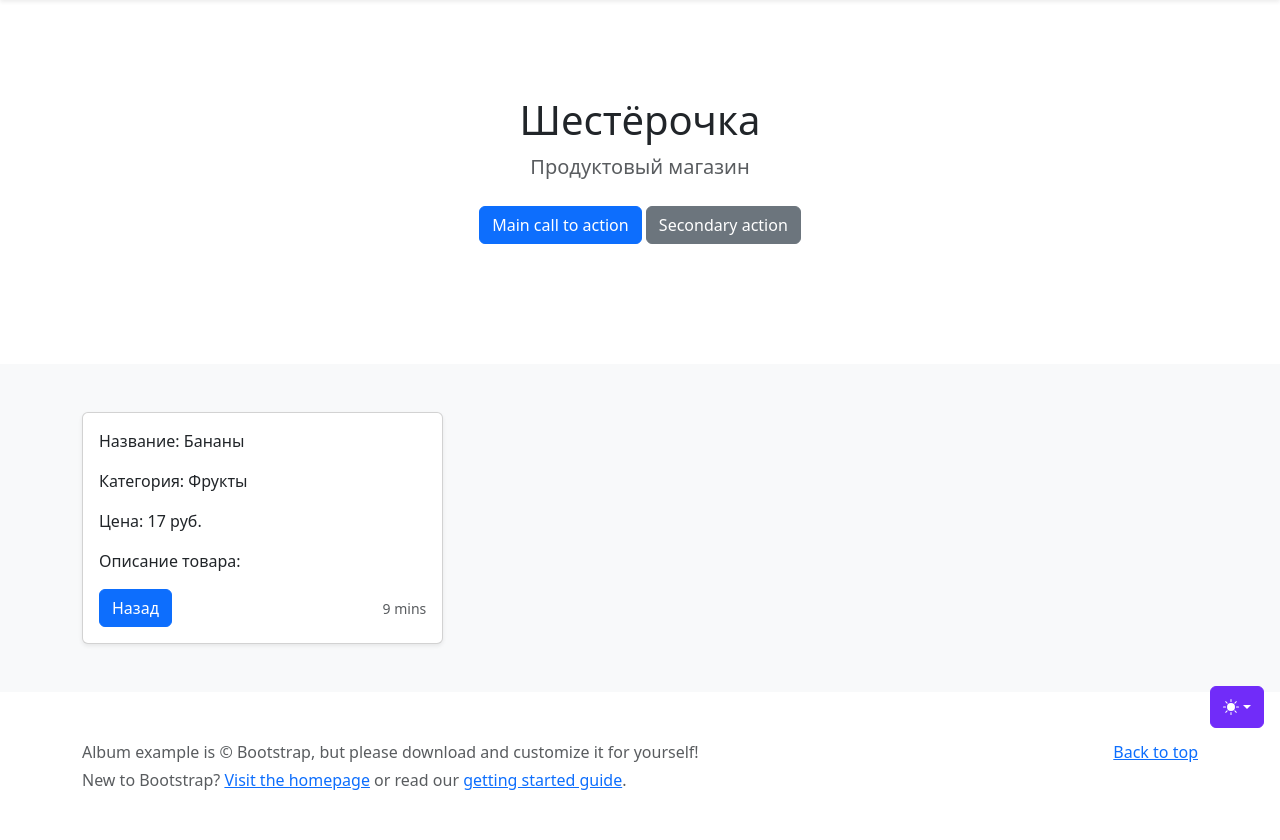
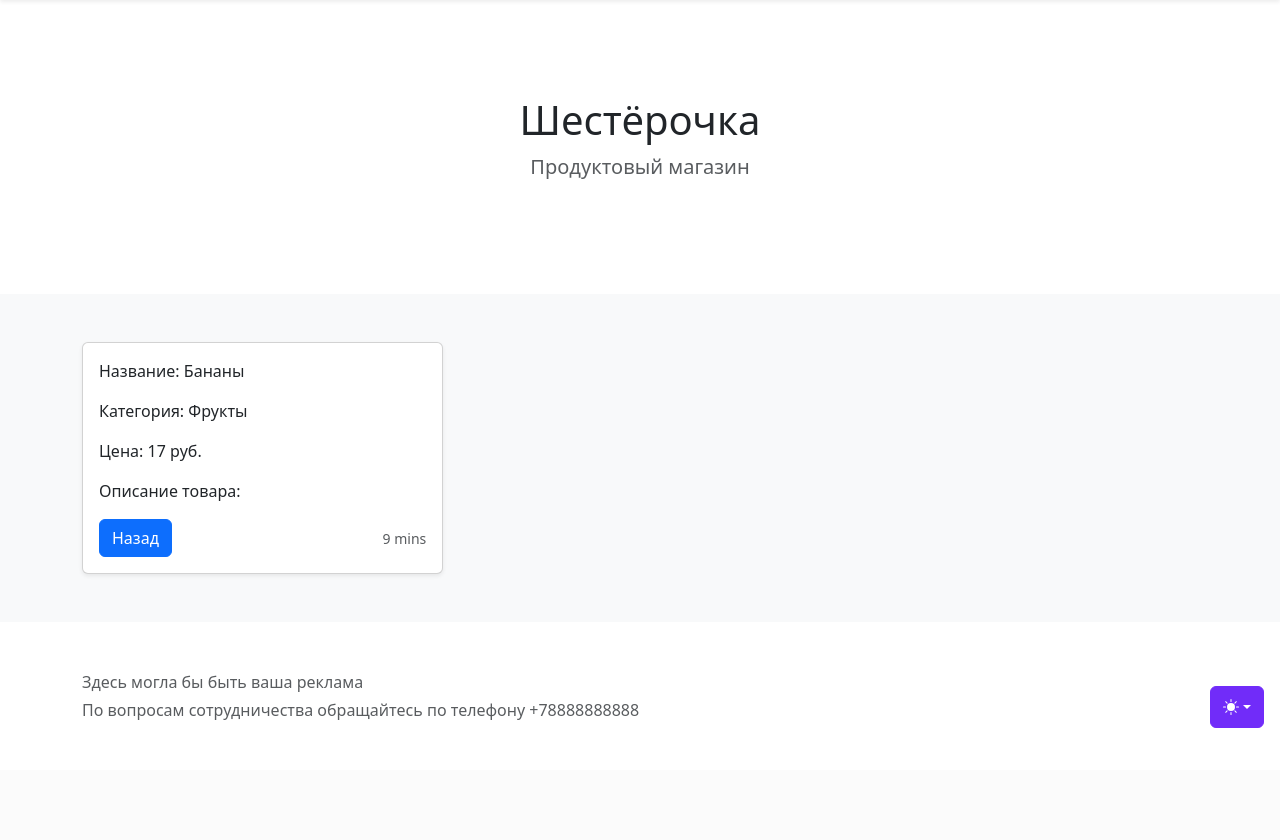
Before and after one commit to HepoH4uk/DjangoProject, a Django app: page /products/3 in a window 1280 px wide. Shown: the part 56-896 px from the top of the page. After the commit the page ends 784 px from the top, so only its background shows below. Run offline with Django 5.2, Linux system fonts and the light colour scheme; data comes from the database, SQL or seed files in the repository; some libraries are stand-ins or nearby versions.

Commit message:
update base.html

```diff
--- a/catalog/templates/base.html
+++ b/catalog/templates/base.html
@@ -163,10 +163,7 @@
       <div class="col-lg-6 col-md-8 mx-auto">
         <h1 class="fw-light">Шестёрочка</h1>
         <p class="lead text-body-secondary">Продуктовый магазин</p>
-        <p>
-          <a href="#" class="btn btn-primary my-2">Main call to action</a>
-          <a href="#" class="btn btn-secondary my-2">Secondary action</a>
-        </p>
+
       </div>
     </div>
   </section>
@@ -178,10 +175,10 @@
 <footer class="text-body-secondary py-5">
   <div class="container">
     <p class="float-end mb-1">
-      <a href="#">Back to top</a>
+
     </p>
-    <p class="mb-1">Album example is &copy; Bootstrap, but please download and customize it for yourself!</p>
-    <p class="mb-0">New to Bootstrap? <a href="/">Visit the homepage</a> or read our <a href="../getting-started/introduction/">getting started guide</a>.</p>
+    <p class="mb-1">Здесь могла бы быть ваша реклама</p>
+    <p class="mb-0">По вопросам сотрудничества обращайтесь по телефону +78888888888</p>
   </div>
 </footer>
 
```
